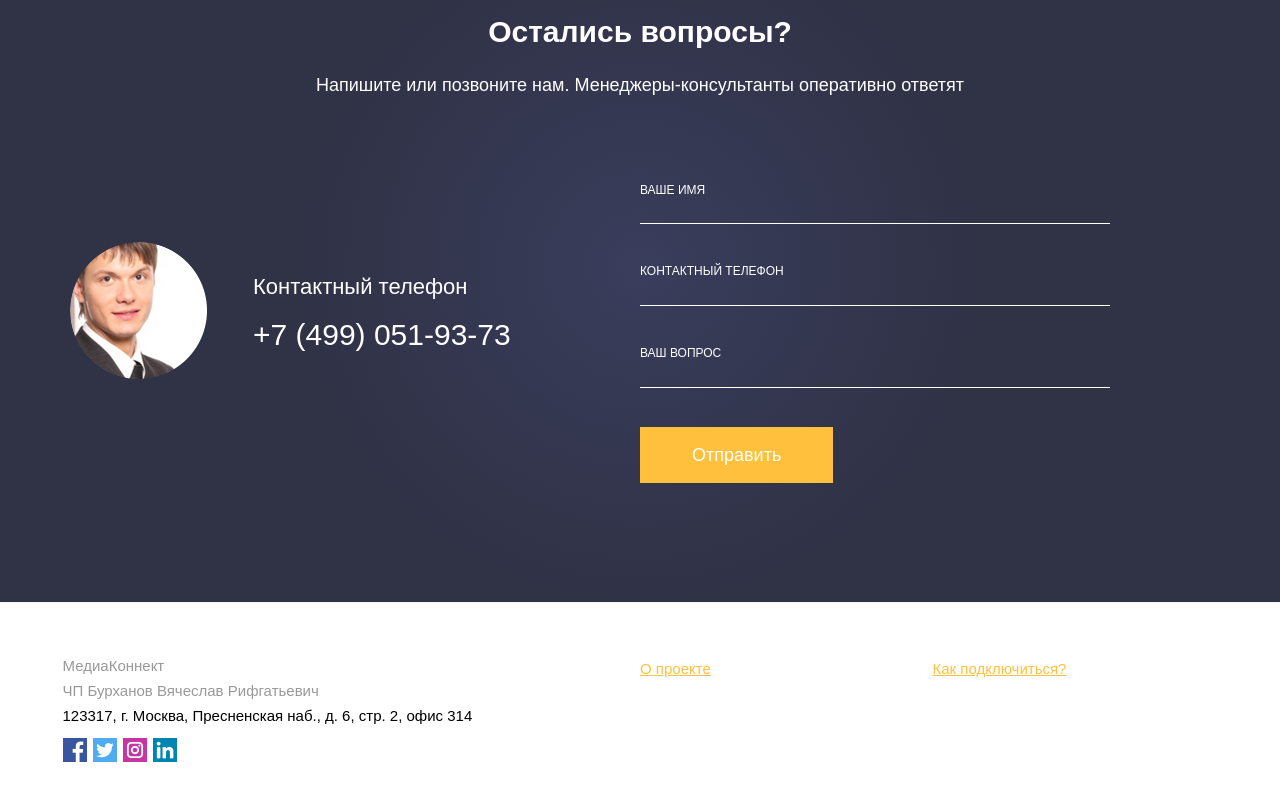
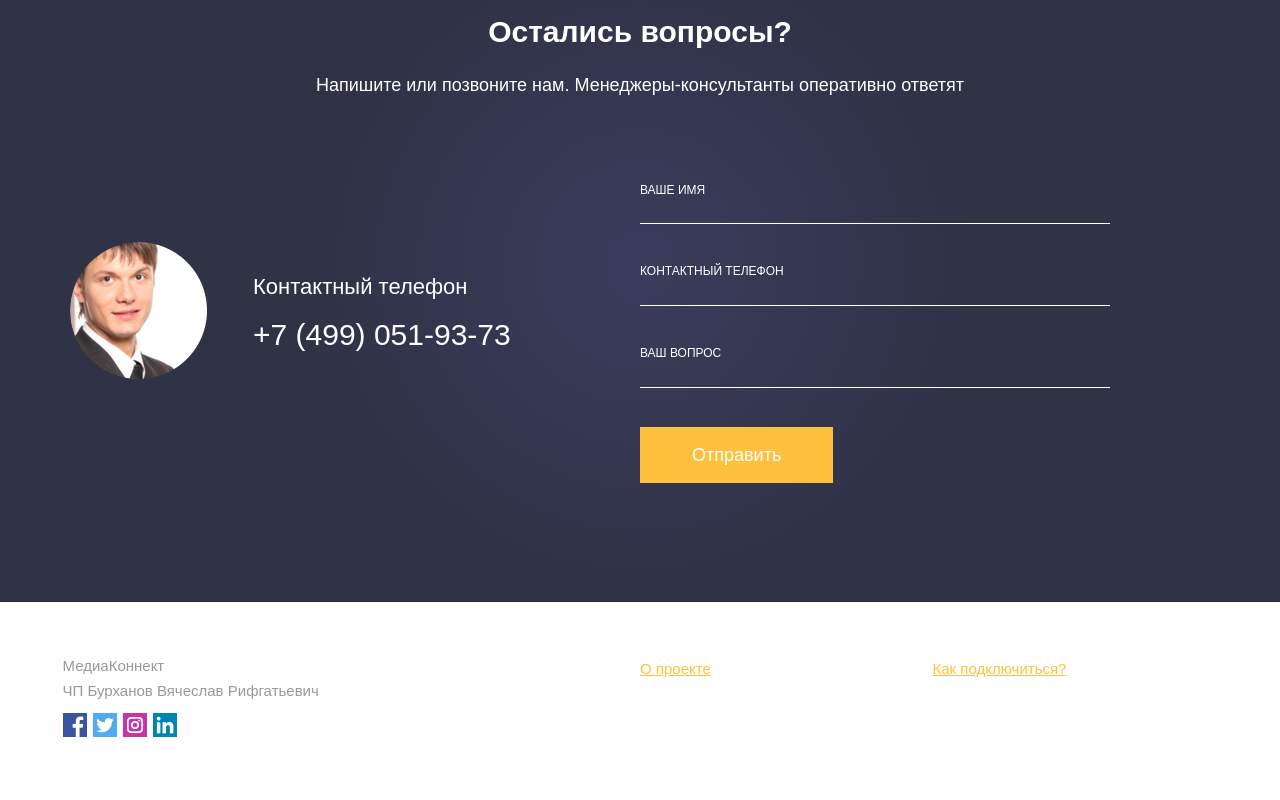
Before and after one commit to mediaconnectbiz/mediaconnectbiz.github.io, a plain HTML site: page index.html in a window 1280 px wide. Shown: the part 4645-5445 px from the top of the page. Drawn offline with Linux system fonts and the light colour scheme; a web font is replaced by a local one.

Commit message:
Add files via upload

```diff
--- a/index.html
+++ b/index.html
@@ -274,7 +274,7 @@
 							<h2 class="company__name">
 								МедиаКоннект<br/>ЧП Бурханов Вячеслав Рифгатьевич</h2>
 							<div class="company__address">
-								123317, г. Москва, Пресненская наб., д. 6, стр. 2, офис 314							</div>
+								</div>
 							<ul class="socials">
 								<li class="socials__item"><a href="#" class="socials__link"><img src="facebook.png" class="socials__icon"></a></li>
 								<li class="socials__item"><a href="#" class="socials__link"><img src="twitter.png" class="socials__icon"></a></li>
```
